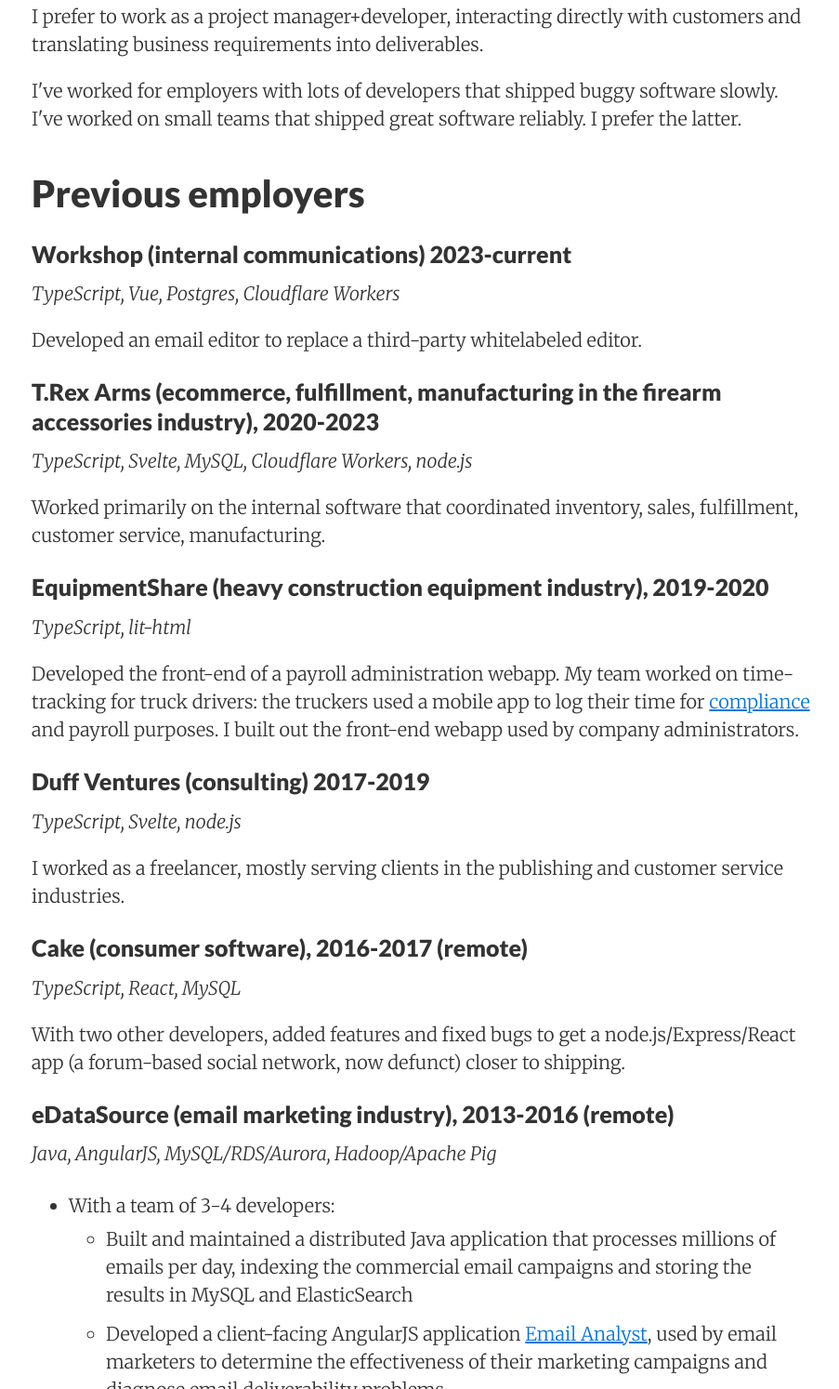
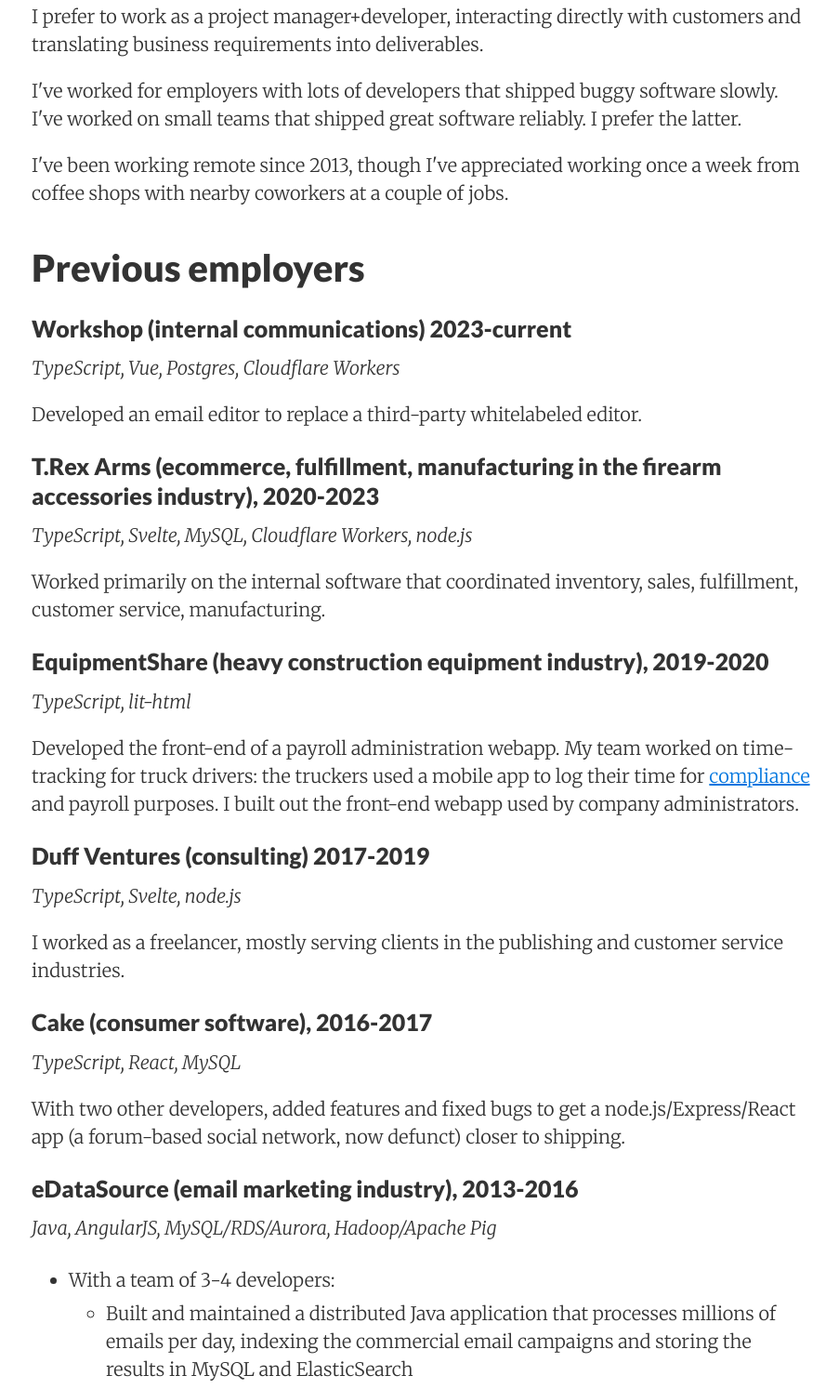
Before and after one commit to TehShrike/resume, a website: page index.html in a window 1280 px wide. Shown: the part 289-1783 px from the top of the page at 93% size, without its empty margins (186-1089 px from the left). Drawn offline with Linux system fonts and the light colour scheme.

Commit message:
Don't note "remote" per-job, just one paragraph at the top.

```diff
--- a/index.html
+++ b/index.html
@@ -18,6 +18,7 @@
 <p>I like to work on boring-sounding business software that people use to get their jobs done.</p>
 <p>I prefer to work as a project manager+developer, interacting directly with customers and translating business requirements into deliverables.</p>
 <p>I've worked for employers with lots of developers that shipped buggy software slowly.  I've worked on small teams that shipped great software reliably.  I prefer the latter.</p>
+<p>I've been working remote since 2013, though I've appreciated working once a week from coffee shops with nearby coworkers at a couple of jobs.</p>
 <h2>Previous employers</h2>
 <h3>Workshop (internal communications) 2023-current</h3>
 <p><em>TypeScript, Vue, Postgres, Cloudflare Workers</em></p>
@@ -31,10 +32,10 @@
 <h3>Duff Ventures (consulting) 2017-2019</h3>
 <p><em>TypeScript, Svelte, node.js</em></p>
 <p>I worked as a freelancer, mostly serving clients in the publishing and customer service industries.</p>
-<h3>Cake (consumer software), 2016-2017 (remote)</h3>
+<h3>Cake (consumer software), 2016-2017</h3>
 <p><em>TypeScript, React, MySQL</em></p>
 <p>With two other developers, added features and fixed bugs to get a node.js/Express/React app (a forum-based social network, now defunct) closer to shipping.</p>
-<h3>eDataSource (email marketing industry), 2013-2016 (remote)</h3>
+<h3>eDataSource (email marketing industry), 2013-2016</h3>
 <p><em>Java, AngularJS, MySQL/RDS/Aurora, Hadoop/Apache Pig</em></p>
 <ul>
 <li>With a team of 3-4 developers:
```
Also changed, not shown: readme.md.
